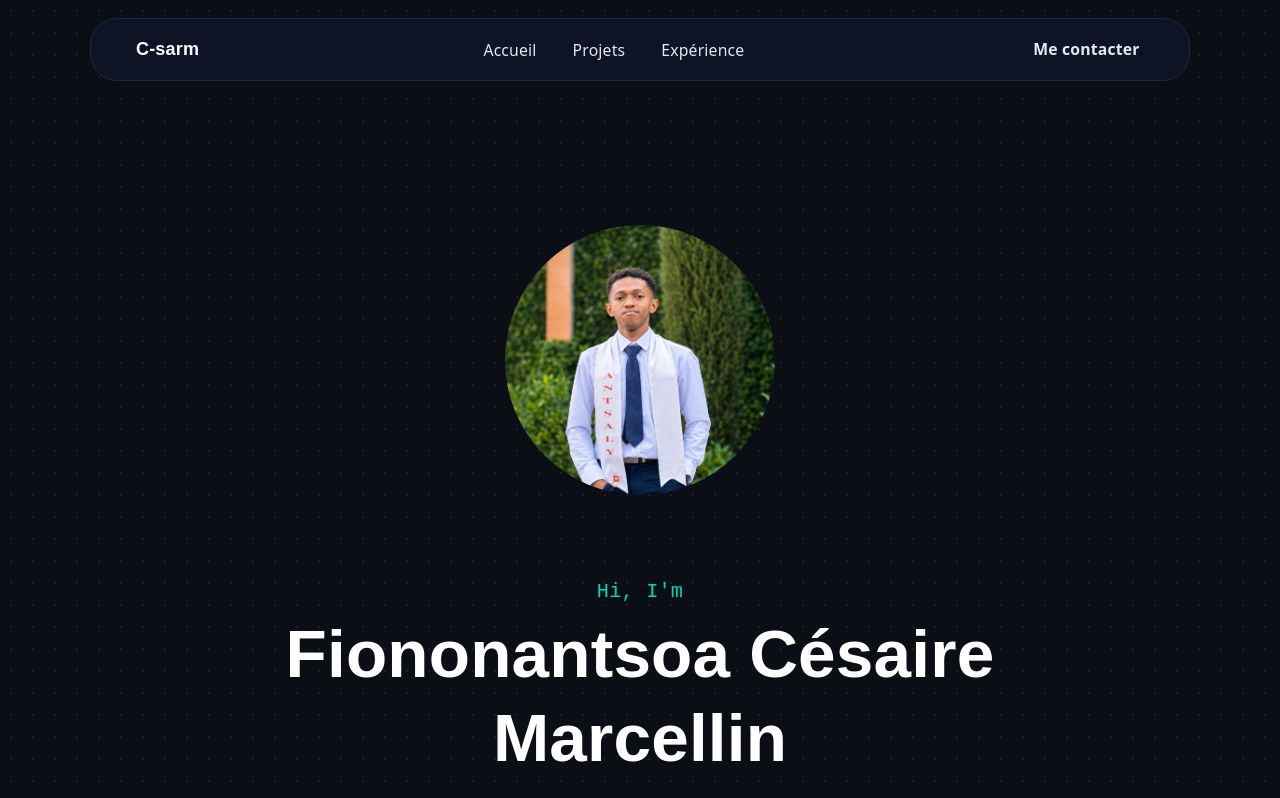
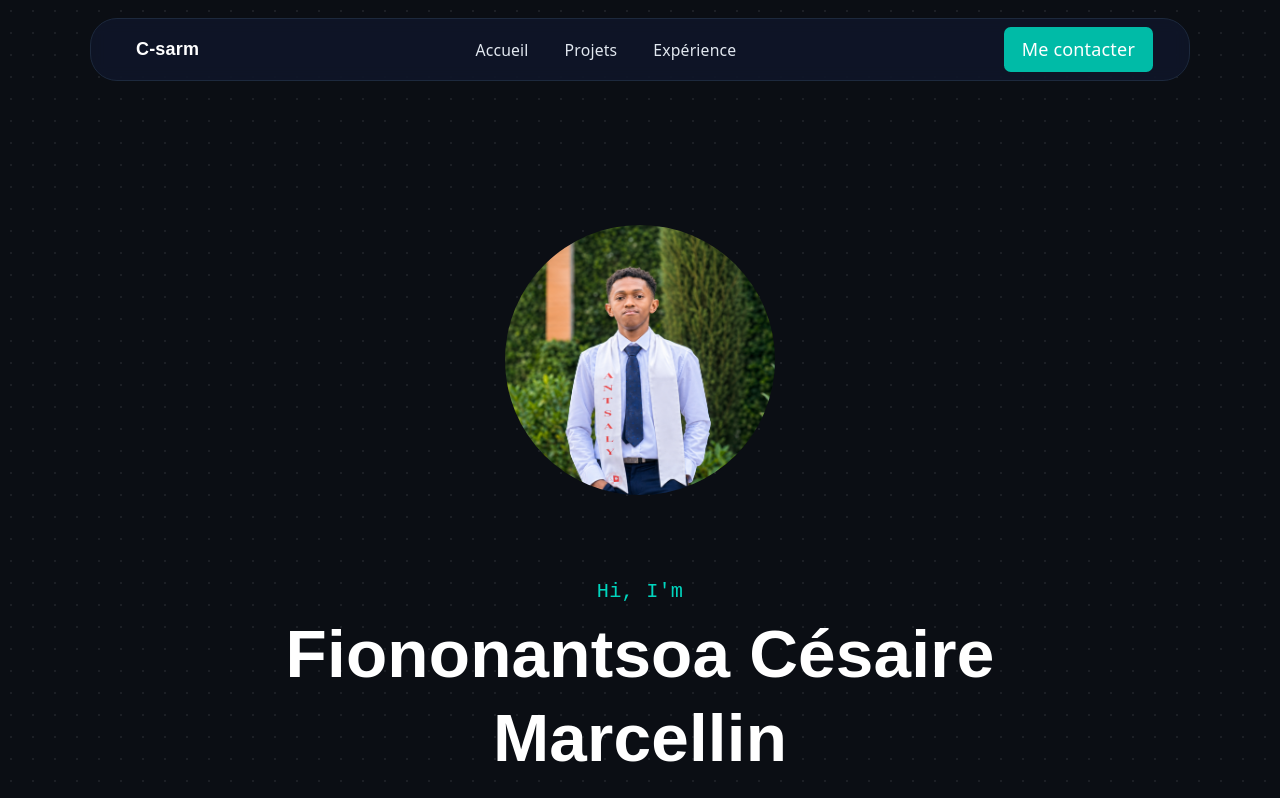
Before and after one commit to Cemafio/Portfolio_, a React app: page / in a window 1280 px wide. Shown: the top 798 px of the page. Built offline with nearby package versions, Linux system fonts and the light colour scheme; the HTML template or start-up script is replaced by a standard one.

Commit message:
last build

```diff
--- a/src/component/button.tsx
+++ b/src/component/button.tsx
@@ -1,44 +1,36 @@
+import type { ButtonHTMLAttributes, ReactNode } from "react";
+
+type Variant = "primary" | "secondary" | "success" | "danger" | "warning" | "dark";
+
+interface ButtonProps extends Omit<ButtonHTMLAttributes<HTMLButtonElement>, "onClick"> {
+  children: ReactNode;
+  onClick?: () => void;
+  variant?: Variant;
+}
+
+const variants: Record<Variant, string> = {
+  primary: "bg-teal-500 hover:bg-teal-600 text-white",
+  secondary: "bg-slate-500 hover:bg-slate-600 text-white",
+  success: "bg-green-500 hover:bg-green-600 text-white",
+  danger: "bg-red-500 hover:bg-red-600 text-white",
+  warning: "bg-amber-500 hover:bg-amber-600 text-white",
+  dark: "bg-slate-900 hover:bg-slate-800 text-white",
+};
+
 function Button({
   children,
   onClick,
   type = "button",
-  variant = "dark",
-}) {
-    const variants = {
-    primary: "bg-blue-600 hover:bg-blue-700 text-white",
-
-    secondary:
-        "bg-gray-200 hover:bg-gray-300 text-gray-900",
-
-    success:
-        "bg-green-500 hover:bg-green-600 text-white",
-
-    danger:
-        "bg-red-500 hover:bg-red-600 text-white",
-
-    warning:
-        "bg-yellow-400 hover:bg-yellow-500 text-black",
-
-    dark:
-        "bg-transparent hover:bg-slate-800 font-bold",
-    };
-
+  variant = "primary",
+  className = "",
+  ...rest
+}: ButtonProps) {
   return (
     <button
       type={type}
       onClick={onClick}
-      className={`
-        px-3
-        py-1
-        text-sm
-        rounded-xl
-        transition-all
-        duration-300
-        cursor-pointer
-        flex
-        aligne-center
-        ${variants[variant]}
-      `}
+      className={`px-4 py-2 rounded-md font-medium transition-colors ${variants[variant]} ${className}`}
+      {...rest}
     >
       {children}
     </button>
```
